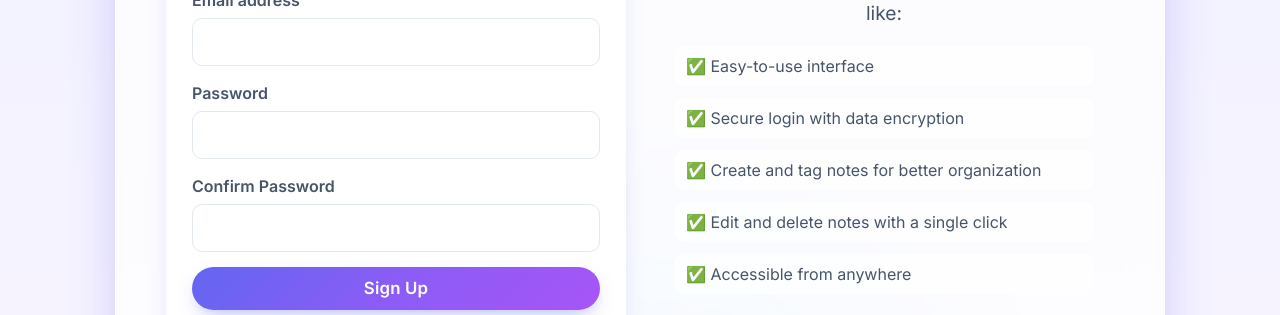
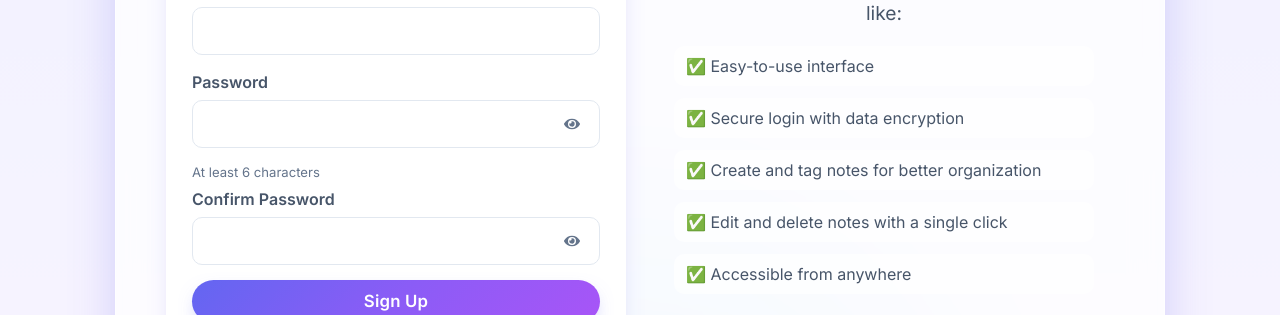
Before and after one commit to AniketShewale08/NoteSphere-MERN, a React (Create React App) app in the folder notesphere/: page /signup in a window 1280 px wide. Shown: the part 424-739 px from the top of the page. Built offline with nearby package versions, Linux system fonts and the light colour scheme; no server answers.

Commit message:
feat(auth): add password visibility toggle and live validation feedback
Also adds a loading/disabled state to the Sign Up submit button while the request is in flight, matching the pattern already used on Login/ForgotPassword/ResetPassword.

```diff
--- a/notesphere/src/components/authentication/Login.css
+++ b/notesphere/src/components/authentication/Login.css
@@ -47,6 +47,61 @@
   font-size: 1rem;
 }
 
+/* Password show/hide toggle. Also used by ResetPassword.js, which shares
+   this stylesheet.
+   Bootstrap adds its own background-image (the small invalid icon) and a
+   padding-right to .form-control.is-invalid — both would collide with the
+   toggle button sitting in the same corner, so both are neutralized here.
+   `!important` matches the existing `.input-with-icon input` precedent in
+   Notes.css, which overrides the same Bootstrap defaults for the same
+   icon-in-input layout. */
+.password-field {
+  position: relative;
+}
+.password-field .form-control {
+  padding-right: 56px !important;
+}
+.password-field .form-control.is-invalid {
+  background-image: none !important;
+}
+/* Scoped as `.password-field .password-toggle-btn` (0,2,0) — not just
+   `.password-toggle-btn` (0,1,0) — because `.login-form button` below is
+   (0,1,1) and would otherwise win on specificity alone (class-count ties,
+   but the type selector still out-weighs a bare class), stretching this
+   button to width:100%/padding:12px/margin-top:22px like the submit button.
+   Width/height/padding/margin are all set explicitly so no future generic
+   `button` rule can leak in the same way again. 44x44 keeps the tap target
+   at the accessible minimum while the icon glyph itself stays ~16px (its
+   size comes from the inherited font-size, untouched here). */
+.password-field .password-toggle-btn {
+  position: absolute;
+  top: 50%;
+  right: 6px;
+  transform: translateY(-50%);
+  display: inline-grid;
+  place-items: center;
+  width: 44px;
+  height: 44px;
+  padding: 0;
+  margin: 0;
+  border: none;
+  border-radius: var(--radius-sm);
+  background: transparent;
+  color: var(--muted);
+  cursor: pointer;
+  z-index: 2;
+  transition: color 0.2s var(--ease), background 0.2s var(--ease);
+}
+.password-field .password-toggle-btn:hover {
+  color: var(--indigo);
+  background: rgba(99, 102, 241, 0.08);
+}
+.password-field .password-toggle-btn:focus-visible {
+  outline: none;
+  box-shadow: var(--shadow-glow);
+  color: var(--indigo);
+}
+
 .login-form button {
   width: 100%;
   padding: 12px;
--- a/notesphere/src/components/authentication/Login.js
+++ b/notesphere/src/components/authentication/Login.js
@@ -1,5 +1,6 @@
 import React, { useContext, useState } from "react";
 import { Link, useNavigate } from "react-router-dom";
+import { FaEye, FaEyeSlash } from "react-icons/fa";
 import alertContext from "../../context/alert/alertContext";
 import API_URL from "../../config";
 import "./Login.css";
@@ -8,6 +9,7 @@ const Login = () => {
   const [credentials, setCredentials] = useState({ email: "", password: "" });
   const [loading, setLoading] = useState(false); // Loading state
   const [errorMessage, setErrorMessage] = useState(""); // Error message state
+  const [showPassword, setShowPassword] = useState(false);
   const navigate = useNavigate();
   const context = useContext(alertContext);
   const { showAlert } = context;
@@ -75,8 +77,9 @@ const Login = () => {
             <label htmlFor="password" className="form-label mt-1">
               Password
             </label>
+            <div className="password-field">
               <input
-              type="password"
+                type={showPassword ? "text" : "password"}
                 className="form-control"
                 id="password"
                 name="password"
@@ -84,6 +87,16 @@ const Login = () => {
                 value={credentials.password}
                 required
               />
+              <button
+                type="button"
+                className="password-toggle-btn"
+                onClick={() => setShowPassword((prev) => !prev)}
+                aria-label={showPassword ? "Hide password" : "Show password"}
+                aria-pressed={showPassword}
+              >
+                {showPassword ? <FaEyeSlash /> : <FaEye />}
+              </button>
+            </div>
           </div>
           <button
             type="submit"
--- a/notesphere/src/components/authentication/ResetPassword.js
+++ b/notesphere/src/components/authentication/ResetPassword.js
@@ -1,5 +1,6 @@
 import React, { useContext, useState } from "react";
 import { useNavigate, useParams, Link } from "react-router-dom";
+import { FaEye, FaEyeSlash } from "react-icons/fa";
 import alertContext from "../../context/alert/alertContext";
 import API_URL from "../../config";
 import "./Login.css";
@@ -12,6 +13,22 @@ const ResetPassword = () => {
   const [passwords, setPasswords] = useState({ password: "", cpassword: "" });
   const [loading, setLoading] = useState(false);
   const [errorMessage, setErrorMessage] = useState("");
+  // Each password field toggles its own visibility independently, so
+  // checking the new password doesn't force the confirm field to reveal too.
+  const [showPassword, setShowPassword] = useState(false);
+  const [showCPassword, setShowCPassword] = useState(false);
+
+  // Live validation feedback — recalculated on every keystroke so the user
+  // sees the problem before hitting submit, not just after.
+  const passwordError =
+    passwords.password.length > 0 && passwords.password.length < 6
+      ? "Password must be at least 6 characters."
+      : "";
+  const cpasswordError =
+    passwords.cpassword.length > 0 &&
+    passwords.password !== passwords.cpassword
+      ? "Passwords don't match."
+      : "";
 
   const handleSubmit = async (e) => {
     e.preventDefault();
@@ -64,9 +81,10 @@ const ResetPassword = () => {
             <label htmlFor="password" className="form-label">
               New Password
             </label>
+            <div className="password-field">
               <input
-              type="password"
-              className="form-control"
+                type={showPassword ? "text" : "password"}
+                className={`form-control${passwordError ? " is-invalid" : ""}`}
                 id="password"
                 name="password"
                 value={passwords.password}
@@ -75,14 +93,28 @@ const ResetPassword = () => {
                 required
                 autoFocus
               />
+              <button
+                type="button"
+                className="password-toggle-btn"
+                onClick={() => setShowPassword((prev) => !prev)}
+                aria-label={showPassword ? "Hide password" : "Show password"}
+                aria-pressed={showPassword}
+              >
+                {showPassword ? <FaEyeSlash /> : <FaEye />}
+              </button>
+            </div>
+            {passwordError && (
+              <div className="invalid-feedback d-block">{passwordError}</div>
+            )}
           </div>
           <div className="mb-1">
             <label htmlFor="cpassword" className="form-label mt-1">
               Confirm Password
             </label>
+            <div className="password-field">
               <input
-              type="password"
-              className="form-control"
+                type={showCPassword ? "text" : "password"}
+                className={`form-control${cpasswordError ? " is-invalid" : ""}`}
                 id="cpassword"
                 name="cpassword"
                 value={passwords.cpassword}
@@ -90,6 +122,19 @@ const ResetPassword = () => {
                 minLength={6}
                 required
               />
+              <button
+                type="button"
+                className="password-toggle-btn"
+                onClick={() => setShowCPassword((prev) => !prev)}
+                aria-label={showCPassword ? "Hide password" : "Show password"}
+                aria-pressed={showCPassword}
+              >
+                {showCPassword ? <FaEyeSlash /> : <FaEye />}
+              </button>
+            </div>
+            {cpasswordError && (
+              <div className="invalid-feedback d-block">{cpasswordError}</div>
+            )}
           </div>
           <button
             type="submit"
--- a/notesphere/src/components/authentication/SignUp.css
+++ b/notesphere/src/components/authentication/SignUp.css
@@ -61,6 +61,65 @@
   box-shadow: var(--shadow-glow);
 }
 
+/* Password show/hide toggle.
+   Bootstrap adds its own background-image (the small invalid icon) and a
+   padding-right to .form-control.is-invalid — both would collide with the
+   toggle button sitting in the same corner, so both are neutralized here.
+   `!important` matches the existing `.input-with-icon input` precedent in
+   Notes.css, which overrides the same Bootstrap defaults for the same
+   icon-in-input layout. */
+.password-field {
+  position: relative;
+}
+.password-field .form-control {
+  padding-right: 56px !important;
+}
+.password-field .form-control.is-invalid {
+  background-image: none !important;
+}
+/* Scoped as `.password-field .password-toggle-btn` (0,2,0), matching the
+   hardened rule in Login.css, so no generic single-class `button` rule can
+   ever out-specificity it and stretch/relocate the icon again. Width/height/
+   padding/margin are explicit for the same reason. 44x44 tap target, ~16px
+   icon glyph (inherited font-size, untouched). */
+.password-field .password-toggle-btn {
+  position: absolute;
+  top: 50%;
+  right: 6px;
+  transform: translateY(-50%);
+  display: inline-grid;
+  place-items: center;
+  width: 44px;
+  height: 44px;
+  padding: 0;
+  margin: 0;
+  border: none;
+  border-radius: var(--radius-sm);
+  background: transparent;
+  color: var(--muted);
+  cursor: pointer;
+  z-index: 2;
+  transition: color 0.2s var(--ease), background 0.2s var(--ease);
+}
+.password-field .password-toggle-btn:hover {
+  color: var(--indigo);
+  background: rgba(99, 102, 241, 0.08);
+}
+.password-field .password-toggle-btn:focus-visible {
+  outline: none;
+  box-shadow: var(--shadow-glow);
+  color: var(--indigo);
+}
+
+/* Password requirement hint — visible before/while typing, standing in for
+   the invalid-feedback error while there is none (see SignUp.js). */
+.password-hint {
+  display: block;
+  margin-top: 4px;
+  font-size: 0.82rem;
+  color: var(--muted);
+}
+
 .signup-btn {
   display: block;
   width: 100%;
--- a/notesphere/src/components/authentication/SignUp.js
+++ b/notesphere/src/components/authentication/SignUp.js
@@ -1,5 +1,6 @@
 import React, { useState, useContext } from "react";
 import { useNavigate } from "react-router-dom";
+import { FaEye, FaEyeSlash } from "react-icons/fa";
 import alertContext from "../../context/alert/alertContext";
 import API_URL from "../../config";
 import BrandLogo from "../common/BrandLogo";
@@ -15,6 +16,23 @@ const SignUp = () => {
     password: "",
     cpassword: "",
   });
+  const [loading, setLoading] = useState(false);
+  // Each password field toggles its own visibility independently, so
+  // checking the password doesn't force the confirm field to reveal too.
+  const [showPassword, setShowPassword] = useState(false);
+  const [showCPassword, setShowCPassword] = useState(false);
+
+  // Live validation feedback — recalculated on every keystroke so the user
+  // sees the problem before hitting submit, not just after.
+  const passwordError =
+    credentials.password.length > 0 && credentials.password.length < 6
+      ? "Password must be at least 6 characters long"
+      : "";
+  const cpasswordError =
+    credentials.cpassword.length > 0 &&
+    credentials.password !== credentials.cpassword
+      ? "Passwords don't match"
+      : "";
 
   const handleSubmit = async (e) => {
     e.preventDefault();
@@ -27,6 +45,7 @@ const SignUp = () => {
       showAlert("Password must be at least 6 characters long", "danger");
       return;
     }
+    setLoading(true);
     try {
       const response = await fetch(
         `${API_URL}/api/auth/createuser`,
@@ -51,6 +70,8 @@ const SignUp = () => {
       }
     } catch (error) {
       showAlert("Something went wrong. Please try again later.", "danger");
+    } finally {
+      setLoading(false);
     }
   };
 
@@ -99,34 +120,85 @@ const SignUp = () => {
                 <label htmlFor="password" className="form-label">
                   Password
                 </label>
+                <div className="password-field">
                   <input
-                  type="password"
-                  className="form-control signup-input"
+                    type={showPassword ? "text" : "password"}
+                    className={`form-control signup-input${
+                      passwordError ? " is-invalid" : ""
+                    }`}
                     name="password"
                     id="password"
                     onChange={onChange}
                     minLength={6}
                     required
                   />
+                  <button
+                    type="button"
+                    className="password-toggle-btn"
+                    onClick={() => setShowPassword((prev) => !prev)}
+                    aria-label={
+                      showPassword ? "Hide password" : "Show password"
+                    }
+                    aria-pressed={showPassword}
+                  >
+                    {showPassword ? <FaEyeSlash /> : <FaEye />}
+                  </button>
+                </div>
+                {/* Hint shows before/while typing so the requirement is
+                    visible up front; once the live error fires it takes
+                    over that space instead of stacking both messages. */}
+                {passwordError ? (
+                  <div className="invalid-feedback d-block">
+                    {passwordError}
+                  </div>
+                ) : (
+                  <small className="form-text password-hint">
+                    At least 6 characters
+                  </small>
+                )}
               </div>
 
               <div className="mb-1">
                 <label htmlFor="cpassword" className="form-label">
                   Confirm Password
                 </label>
+                <div className="password-field">
                   <input
-                  type="password"
-                  className="form-control signup-input"
+                    type={showCPassword ? "text" : "password"}
+                    className={`form-control signup-input${
+                      cpasswordError ? " is-invalid" : ""
+                    }`}
                     name="cpassword"
                     id="cpassword"
                     onChange={onChange}
                     minLength={6}
                     required
                   />
+                  <button
+                    type="button"
+                    className="password-toggle-btn"
+                    onClick={() => setShowCPassword((prev) => !prev)}
+                    aria-label={
+                      showCPassword ? "Hide password" : "Show password"
+                    }
+                    aria-pressed={showCPassword}
+                  >
+                    {showCPassword ? <FaEyeSlash /> : <FaEye />}
+                  </button>
+                </div>
+                {cpasswordError && (
+                  <div className="invalid-feedback d-block">
+                    {cpasswordError}
+                  </div>
+                )}
               </div>
 
-              <button type="submit" className="signup-btn btn btn-primary my-2">
-                Sign Up
+              <button
+                type="submit"
+                className="signup-btn btn btn-primary my-2"
+                disabled={loading}
+              >
+                {loading ? "Signing up..." : "Sign Up"}
               </button>
             </form>
           </div>
```
Lines whose indentation alone changed are shown as unchanged.
